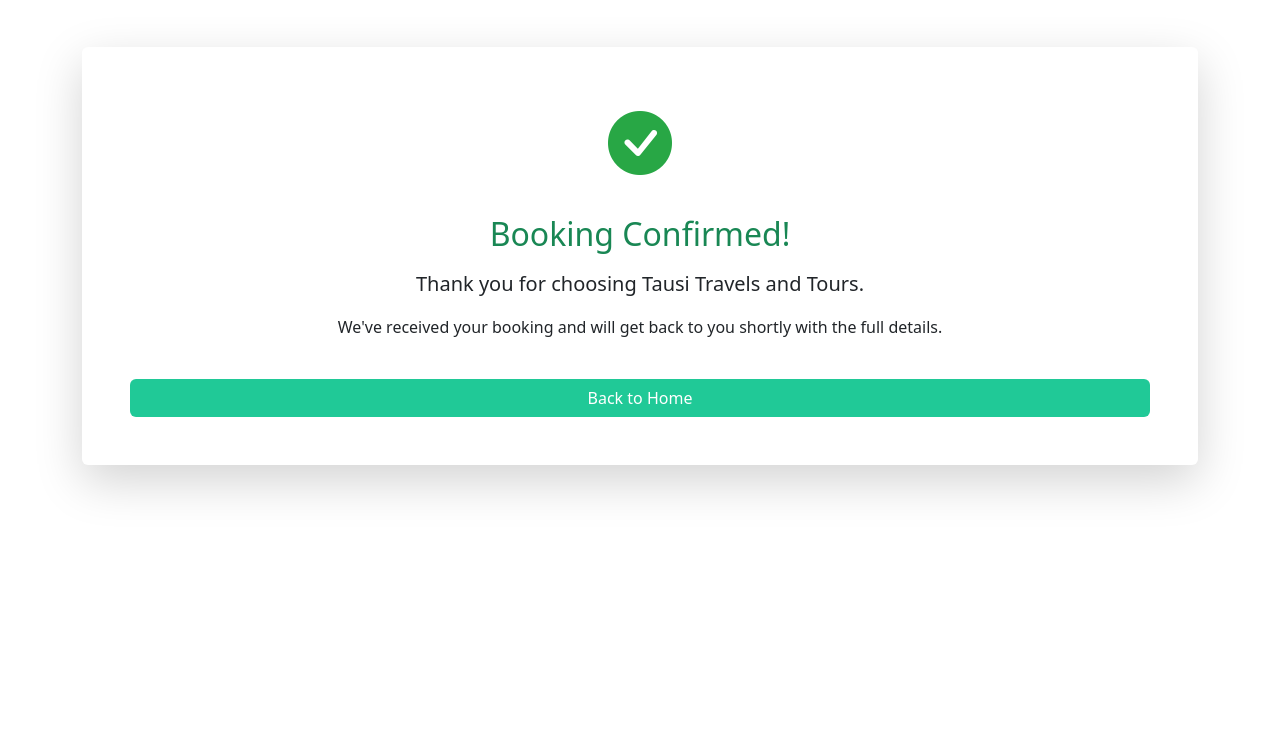
After one commit to Riru254/Tausi, a Flask app: page /confirmation in a window 1280 px wide. The commit adds this page. Shown: the part 67-800 px from the top of the page. Run offline with Flask 3, Linux system fonts and the light colour scheme.

Commit message:
Minor bug fixes

```diff
--- a/app.py
+++ b/app.py
@@ -1,4 +1,4 @@
-from flask import Flask, request, render_template, redirect, flash
+from flask import Flask, request, render_template, redirect, flash, url_for
 #from pymongo import MongoClient
 import os
 
@@ -31,9 +31,18 @@ def homepage():
 def contact():
     return render_template('contact.html')
 
-@app.route('/booking')
+@app.route('/booking', methods=['GET', 'POST'])
 def booking():
+    if request.method == 'POST':
+        # process form data here (optional: save to DB)
+
+        # after saving, redirect to confirmation
+        return redirect(url_for('confirmation'))
     return render_template('booking.html')
+
+@app.route('/confirmation')
+def confirmation():
+    return render_template('confirmation.html')
 
 
 if __name__ == '__main__':
--- a/templates/booking.html
+++ b/templates/booking.html
@@ -87,9 +87,8 @@
       <label for="notes" class="form-label">Additional Notes</label>
       <textarea class="form-control" id="notes" name="notes" rows="3"></textarea>
     </div>
-
-    <button type="submit" class="btn btn-success">Submit Booking</button>
-  </form>
+    <a href="#"><button type="submit" class="btn btn-success">Submit Booking</button></a>
+     </form>
 </div>
 
 <script>
--- /dev/null
+++ b/templates/confirmation.html
@@ -0,0 +1,53 @@
+<!DOCTYPE html>
+<html lang="en">
+<head>
+    <meta charset="UTF-8">
+    <meta name="viewport" content="width=device-width, initial-scale=1.0">
+    <title>Tausi tours - Beyond Travel, A Signature Experience</title>
+    <link rel="stylesheet" href="https://cdn.jsdelivr.net/npm/bootstrap@5.3.3/dist/css/bootstrap.min.css" integrity="sha384-QWTKZyjpPEjISv5WaRU9OFeRpok6YctnYmDr5pNlyT2bRjXh0JMhjY6hW+ALEwIH" crossorigin="anonymous">
+    <script src="https://cdn.jsdelivr.net/npm/bootstrap@5.3.3/dist/js/bootstrap.min.js" integrity="sha384-0pUGZvbkm6XF6gxjEnlmuGrJXVbNuzT9qBBavbLwCsOGabYfZo0T0to5eqruptLy" crossorigin="anonymous"></script>
+    <link rel="stylesheet" href="https://cdn.jsdelivr.net/npm/bootstrap-icons/font/bootstrap-icons.css">
+    <link rel="icon" type="image/png" href="../static/media/logo-removebg.png">
+    <link href="https://fonts.googleapis.com/css2?family=Outfit&display=swap" rel="stylesheet">
+    <link rel="stylesheet" href="https://cdn.jsdelivr.net/npm/bootstrap-icons/font/bootstrap-icons.css">
+    <style>
+    .bg-abstract {
+      background: url('../static/media/contactwallpaper.png') no-repeat center center;
+      background-size: cover;
+      background-attachment: fixed;
+    }
+  </style>
+</head>
+<body>
+    <nav class="navbar navbar-expand-lg navbar-dark bg-abstract">
+         <div class="container-fluid">
+                <a class="navbar-brand" href="{{ url_for('index') }}">
+                <img src="../static/media/logo-removebg.png" alt="Logo" width="40"> Tausi Travels and Tours
+                </a>
+            <button class="navbar-toggler" type="button" data-bs-toggle="collapse" data-bs-target="#navbarNav">
+                <span class="navbar-toggler-icon"></span>
+            </button>
+            <div class="collapse navbar-collapse" id="navbarNav">
+              <ul class="navbar-nav ms-auto">
+                <li class="nav-item"><a class="nav-link" href="{{ url_for('homepage') }}">Home</a></li>
+                <li class="nav-item"><a class="nav-link" href="{{ url_for('about') }}">About</a></li>
+                <li class="nav-item"><a class="nav-link active" href="{{ url_for('packages') }}">Services</a></li>
+                <li class="nav-item"><a class="nav-link" href="{{ url_for('contact') }}">Contact</a></li>
+              </ul>
+            </div>
+        </div>
+    </nav>
+    <div class="container text-center py-5">
+        <div class="card shadow-lg p-5 border-0">
+            <div class="mb-4">
+                <i class="bi bi-check-circle-fill" style="font-size: 4rem; color: #28a745;"></i>
+            </div>
+            <h2 class="text-success mb-3">Booking Confirmed!</h2>
+            <p class="lead">Thank you for choosing <strong>Tausi Travels and Tours</strong>.</p>
+            <p>We've received your booking and will get back to you shortly with the full details.</p>
+            <a href="{{ url_for('homepage') }}" class="btn text-white mt-4" style="background-color: #20c997;">Back to Home</a>
+        </div>
+    </div>
+
+</body>
+</html>
```
